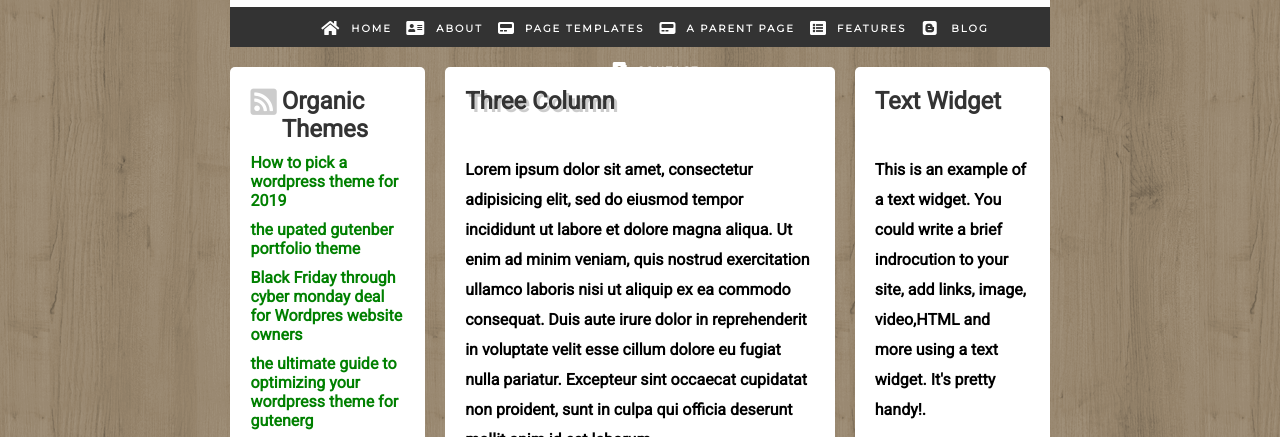
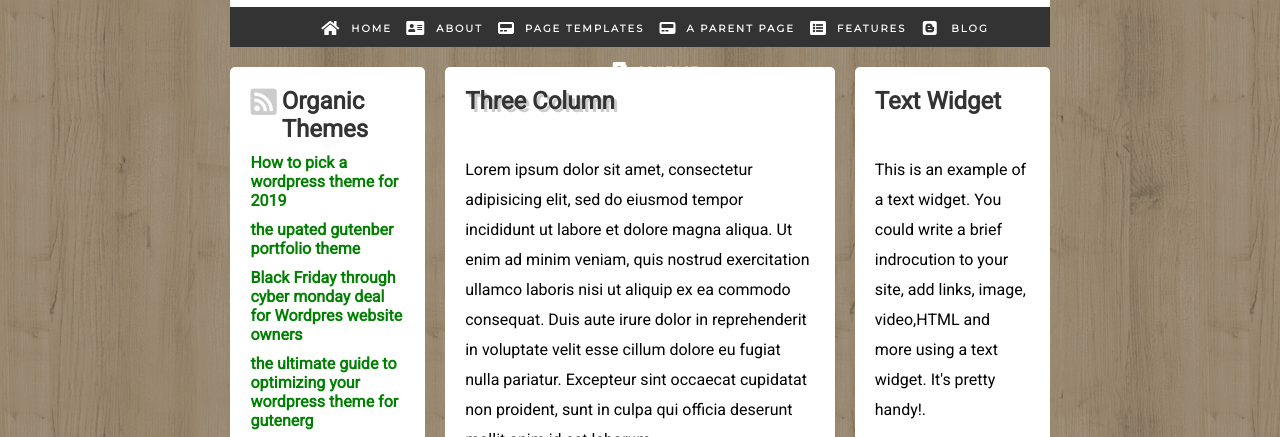
Before and after one commit to PaoloFrancesco-Marino/htmlcss-struttura-wp, a plain HTML site: page index.html in a window 1280 px wide. Shown: the part 343-780 px from the top of the page. Drawn offline with Linux system fonts and the light colour scheme.

Commit message:
font bold

```diff
--- a/styles/main.css
+++ b/styles/main.css
@@ -145,7 +145,7 @@ header {
 
 .box p {
  margin-bottom: 10px;
- font-weight: bold;
+ font-weight: 500;
 }
 
 .colonna.cn p {
@@ -158,6 +158,7 @@ header {
 
 .colonna.sx p {
   color: green;
+  font-weight: 600;
 }
 /* fine contenuto colonne */
 
```
